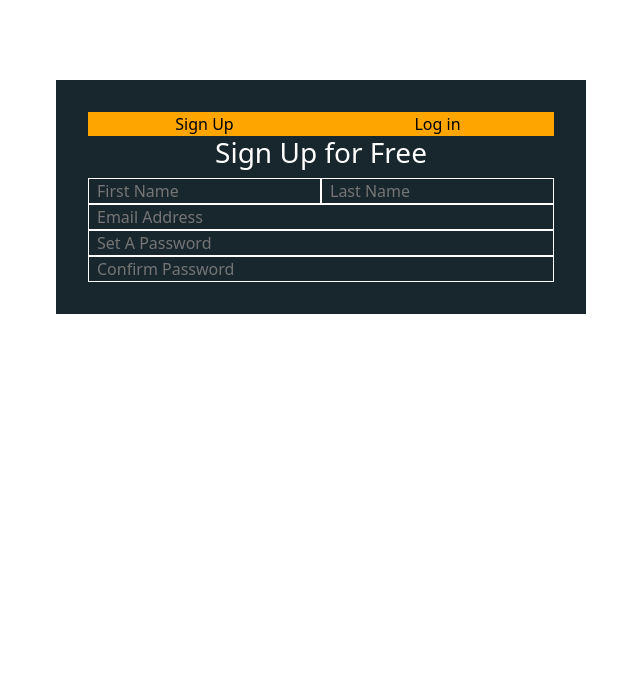
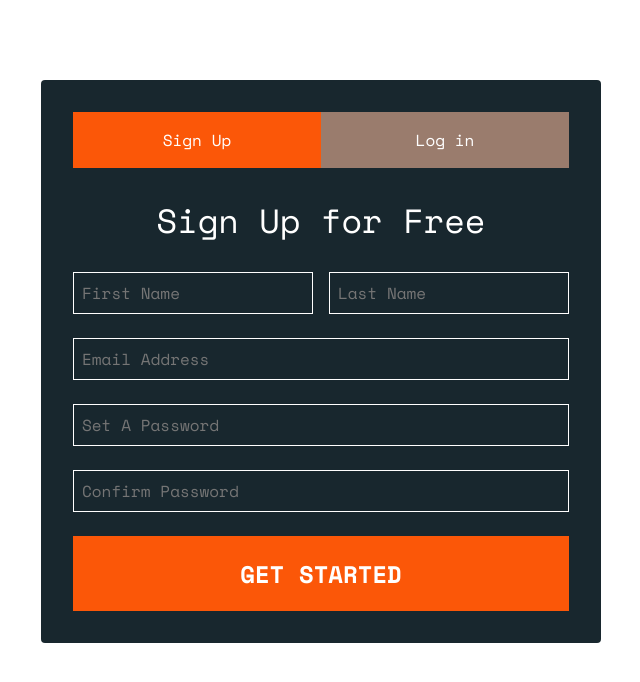
Before and after one commit to aaroncferrer/journal, a React (Create React App) app in the folder frontend/: page / in a window 1280 px wide. Shown: the top 682 px of the page, without its empty margins (319-959 px from the left). Built offline with nearby package versions, Linux system fonts and the light colour scheme; a web font is replaced by a local one.

Commit message:
Add toggle for signup/login

```diff
--- a/frontend/src/index.css
+++ b/frontend/src/index.css
@@ -20,6 +20,7 @@
 	--color-orange-secondary: #c88261;
 	--color-white : #fff;
 	--color-light: rgba(255, 255, 255, 0.6);
+	--color-none: #9a7c6d;
 
 	--transition: all 0.3s ease;
 	--transition-opacity: opacity 0.3s ease;
--- a/frontend/src/pages/Auth/Auth.js
+++ b/frontend/src/pages/Auth/Auth.js
@@ -1,58 +1,31 @@
+import { useState } from 'react';
 import './auth.css'
+import LoginForm from './LoginForm';
+import SignupForm from './SignupForm';
 
 function Auth() {
+    const [isLoginForm, setIsLoginForm] = useState(false);
+
     return(
         <main className="auth">
             <div className="container auth_container">
                 <div className="form_container">
                     <div className="switch_grp">
-                        <button className='switch_btn signup'>Sign Up</button>
-                        <button className='switch_btn login'>Log in</button>
+                        <button
+                            className={`switch_btn ${!isLoginForm ? 'active' : ''}`}
+                            onClick={() => setIsLoginForm(false)}>
+                            Sign Up
+                        </button>
+                        <button
+                            className={`switch_btn ${isLoginForm ? 'active' : ''}`}
+                            onClick={() => setIsLoginForm(true)}>
+                            Log in
+                            </button>
                     </div>
-                    <form className="form_body">
-                        <h3>Sign Up for Free</h3>
-                        <div className="name_input">
-                            <input
-                                className='form_input'
-                                type="text"
-                                name="first_name"
-                                required
-                                placeholder="First Name"
-                            />
-                            <input
-                                className='form_input'
-                                type="text"
-                                name="last_name"
-                                required
-                                placeholder="Last Name"
-                            />
-                        </div>
-                        <input
-                            className='form_input'
-                            type="email"
-                            name="email"
-                            required
-                            placeholder="Email Address"
-                        />
-                        <input
-                            className='form_input'
-                            type="password"
-                            name="password"
-                            required
-                            placeholder="Set A Password"
-                        />
-                        <input
-                            className='form_input'
-                            type="password"
-                            name="password_confirmation"
-                            required
-                            placeholder="Confirm Password"
-                        />
-                    </form>
+                    {isLoginForm ? <LoginForm /> : <SignupForm />}
                 </div>
             </div>
         </main>
     )
 }
-
 export default Auth;
--- /dev/null
+++ b/frontend/src/pages/Auth/LoginForm.js
@@ -0,0 +1,64 @@
+import axios from "axios";
+import { useState } from "react";
+
+const LoginForm = () => {
+    const [formData, setFormData] = useState({
+        email: '',
+        password: '',
+    });
+
+    const handleChange = (e) => {
+        const {name, value} = e.target;
+        setFormData((prevFormData) => ({
+            ...prevFormData,
+            [name]: value
+        }));
+    };
+
+    const handleSubmit = async (e) => {
+        e.preventDefault();
+        try{
+            const response = await axios.post('http://localhost:3000/login', formData, {
+                headers: {
+                    'Content-Type' : 'application/json'
+                }
+            })
+            const data = response.data
+            const token = data.token;
+            localStorage.setItem('token', token);
+            alert("Login Successful")
+            setFormData({
+                email: '',
+                password: '',
+            })
+        }catch (error){
+            console.error('Login Error', error.response.data);
+        }
+    }
+
+    return (
+        <form className="form_body" onSubmit={handleSubmit}>
+            <h3>Welcome Back!</h3>
+            <input
+                className='form_input'
+                type="email"
+                name="email"
+                value={formData.email}
+                onChange={handleChange}
+                required
+                placeholder="Email Address"
+            />
+            <input
+                className='form_input'
+                type="password"
+                name="password"
+                value={formData.password}
+                onChange={handleChange}
+                required
+                placeholder="Password"
+            />
+            <button className='form_btn' type='submit'>CONTINUE</button>
+        </form>
+    )
+}
+export default LoginForm;
--- /dev/null
+++ b/frontend/src/pages/Auth/SignupForm.js
@@ -0,0 +1,101 @@
+import axios from "axios";
+import { useState } from "react";
+
+const SignupForm = () => {
+    const [formData, setFormData] = useState({
+        first_name: '',
+        last_name: '',
+        email: '',
+        password: '',
+        password_confirmation: ''
+    });
+
+    const handleChange = (e) => {
+        const {name, value} = e.target;
+        setFormData((prevFormData) => ({
+            ...prevFormData,
+            [name]: value
+        }));
+    };
+
+    const handleSubmit = async (e) => {
+        e.preventDefault();
+        try{
+            const response = await axios.post('http://localhost:3000/signup',
+                {
+                    user: formData
+                },
+                {
+                    headers: {
+                        'Content-Type': 'application/json',
+                    },
+                });
+            const data =  response.data;
+            alert(`${data.first_name} has been successfully registered!`)
+            setFormData({
+                first_name: '',
+                last_name: '',
+                email: '',
+                password: '',
+                password_confirmation: ''
+            })
+        }catch(error){
+            console.error('Signup Error', error.response.data)
+        }
+    }
+
+    return (
+        <form className="form_body" onSubmit={handleSubmit}>
+            <h3>Sign Up for Free</h3>
+            <div className="name_input">
+                <input
+                    className='form_input'
+                    type="text"
+                    name="first_name"
+                    value={formData.first_name}
+                    onChange={handleChange}
+                    required
+                    placeholder="First Name"
+                />
+                <input
+                    className='form_input'
+                    type="text"
+                    name="last_name"
+                    value={formData.last_name}
+                    onChange={handleChange}
+                    required
+                    placeholder="Last Name"
+                />
+            </div>
+            <input
+                className='form_input'
+                type="email"
+                name="email"
+                value={formData.email}
+                onChange={handleChange}
+                required
+                placeholder="Email Address"
+            />
+            <input
+                className='form_input'
+                type="password"
+                name="password"
+                value={formData.password}
+                onChange={handleChange}
+                required
+                placeholder="Set A Password"
+            />
+            <input
+                className='form_input'
+                type="password"
+                name="password_confirmation"
+                value={formData.password_confirmation}
+                onChange={handleChange}
+                required
+                placeholder="Confirm Password"
+            />
+            <button className='form_btn' type='submit'>GET STARTED</button>
+        </form>
+    )
+}
+export default SignupForm;
--- a/frontend/src/pages/Auth/auth.css
+++ b/frontend/src/pages/Auth/auth.css
@@ -1,8 +1,10 @@
 .auth {
     margin-top: 5rem;
+    font-family: var(--font-secondary);
 }
 
 .auth_container {
+    border-radius: 0.25rem;
     padding: 0;
     width: fit-content;
 }
@@ -13,6 +15,7 @@
     justify-content: center;
     align-items: center;
     padding: 2rem;
+    width: 35rem;
 }
 
 .auth_container,
@@ -28,23 +31,51 @@
 }
 
 .switch_btn {
-    background-color: orange;
     flex: 1;
+    padding: 1rem 0;
+    color: white;
+    background-color: var(--color-none);
+    transition: var(--transition);
+}
+
+.switch_btn.active {
+    background-color: var(--color-orange-primary);
+}
+
+.switch_btn:hover, .form_btn:hover {
+    background-color: var(--color-orange-secondary);
 }
 
 .form_body {
+    width: 100%;
     display: flex;
     flex-direction: column;
 }
 
 .form_body h3 {
     text-align: center;
+    margin: 2rem 0;
+    font-size: 2.1rem;
 }
 
 .form_input {
+    width: 100%;
+    margin-bottom: 1.5rem;
     border: 1px solid white;
+    padding: 0.5rem;
 }
 
-.form_input::placeholder {
-    padding: 0.5rem;
+.name_input {
+    display: flex;
+    gap: 1rem;
 }
+
+.form_btn {
+    width: 100%;
+    padding: 1.2rem 0;
+    background-color: var(--color-orange-primary);
+    color: white;
+    font-size: 1.5rem;
+    font-weight: 600;
+    transition: var(--transition);
+}
```
